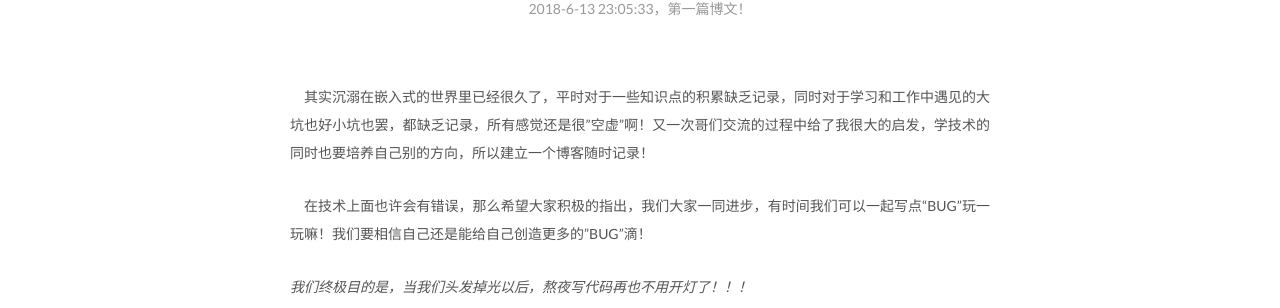
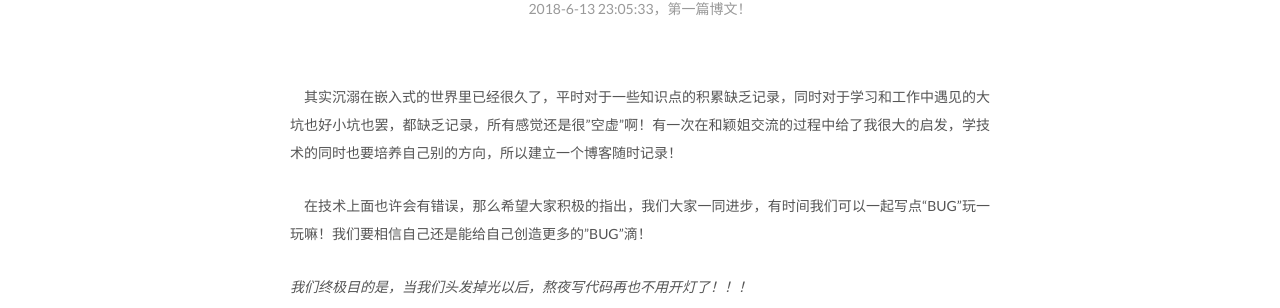
Before and after one commit to zsjpro/zsjpro.github.io, a Jekyll site: the page built from _posts/2018-06-13-写给自己.md, in a window 1280 px wide. Shown: the part 450-758 px from the top of the page. Built offline with Jekyll 4.4.1, drawn with Linux system fonts in a browser that asks for light colours.

Commit message:
myBlogV0.3

```diff
--- a/_posts/2018-06-13-写给自己.md
+++ b/_posts/2018-06-13-写给自己.md
@@ -5,7 +5,7 @@ categories:
  - 鸡血
 tags: 序
 ---
-&emsp;其实沉溺在嵌入式的世界里已经很久了，平时对于一些知识点的积累缺乏记录，同时对于学习和工作中遇见的大坑也好小坑也罢，都缺乏记录，所有感觉还是很"空虚"啊！又一次哥们交流的过程中给了我很大的启发，学技术的同时也要培养自己别的方向，所以建立一个博客随时记录！
+&emsp;其实沉溺在嵌入式的世界里已经很久了，平时对于一些知识点的积累缺乏记录，同时对于学习和工作中遇见的大坑也好小坑也罢，都缺乏记录，所有感觉还是很"空虚"啊！有一次在和颖姐交流的过程中给了我很大的启发，学技术的同时也要培养自己别的方向，所以建立一个博客随时记录！
 
 &emsp;在技术上面也许会有错误，那么希望大家积极的指出，我们大家一同进步，有时间我们可以一起写点“BUG"玩一玩嘛！我们要相信自己还是能给自己创造更多的"BUG"滴！
 
```
Also changed, not shown: README.md.
